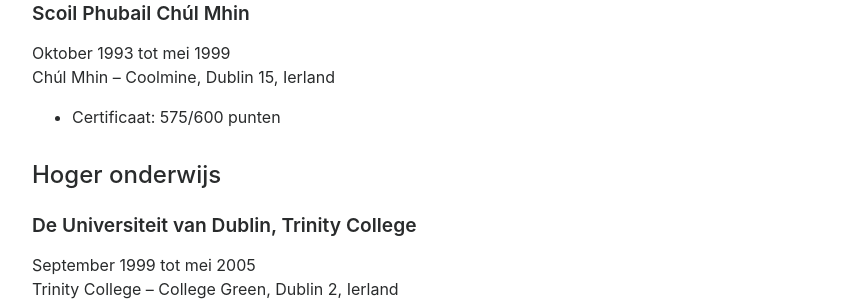
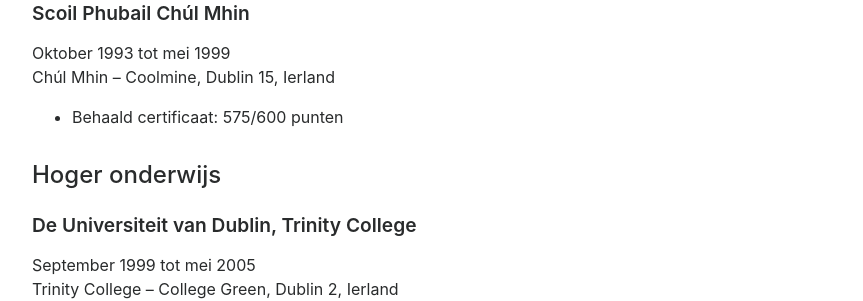
Before and after one commit to sorchanidhubhghaill/cv, a Jekyll site: the page built from nl.md, in a window 1280 px wide and 900 px high, scrolled down 596 px. Shown: the part 153-454 px from the top of the window, without its empty margins (208-1071 px from the left). Built offline with Jekyll 4.4.1, drawn with Linux system fonts in a browser that asks for light colours.

Commit message:
Update nl.md

```diff
--- a/nl.md
+++ b/nl.md
@@ -25,7 +25,7 @@ title: NI DHUBHGHAILL Sorcha Siobhan
 Oktober 1993 tot mei 1999
 Ch&uacute;l Mhin -- Coolmine, Dublin 15, Ierland
 
- - Certificaat: 575/600 punten
+ - Behaald certificaat: 575/600 punten
 
 ### Hoger onderwijs
 
```
